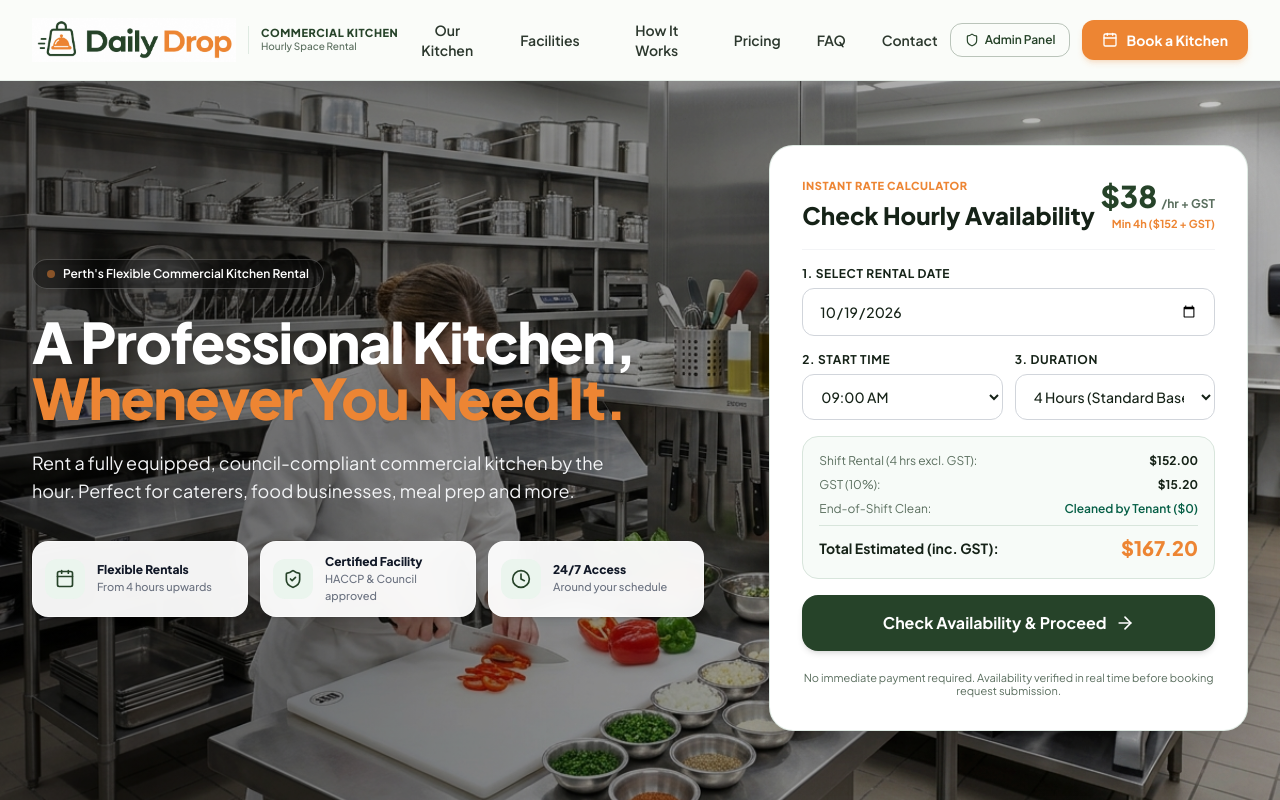
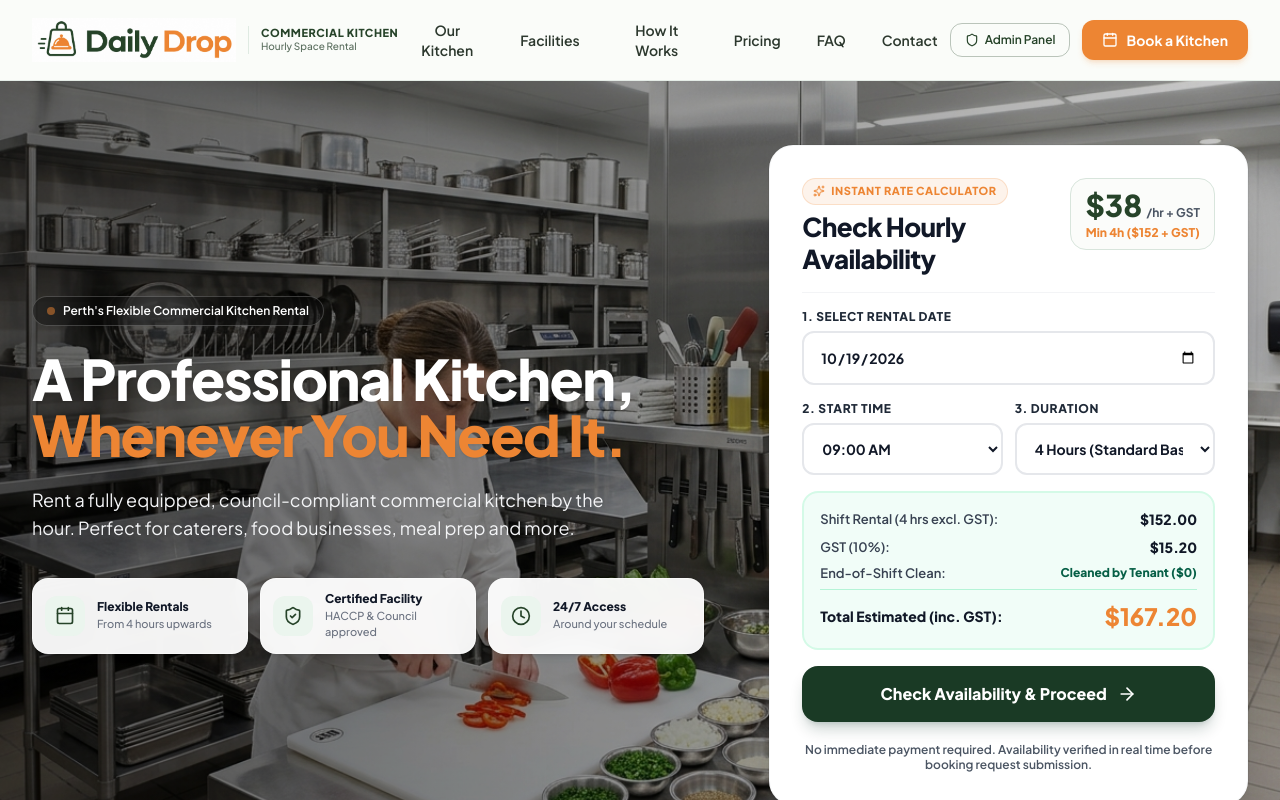
Before and after one commit to Rohit22o9/DD-Kitchen, a React (Vite) app in the folder frontend/: page / in a window 1280 px wide. Shown: the top 800 px of the page. Built offline with nearby package versions, Linux system fonts and the light colour scheme; no server answers.

Commit message:
Elevate right rate calculator card: high-contrast labels, bold pricing breakdown and attractive styling

```diff
--- a/frontend/src/components/Hero.tsx
+++ b/frontend/src/components/Hero.tsx
@@ -159,27 +159,28 @@ export const Hero: React.FC<HeroProps> = ({ config, onQuickBook, onExploreFacili
 
             </div>
 
-            {/* Right Column: Exact Card matching User's Screenshot */}
+            {/* Right Column: High-Contrast, Attractive Rate Calculator Card */}
             <div className="lg:col-span-5">
-              <div className="bg-white rounded-3xl shadow-2xl p-7 sm:p-8 border border-brand-mint-border/80">
+              <div className="bg-white rounded-3xl shadow-2xl p-7 sm:p-8 border border-gray-100/80 ring-1 ring-black/5 relative backdrop-blur-xl">
 
-                {/* Header matching Screenshot 1 */}
-                <div className="flex items-start justify-between pb-4 border-b border-gray-100">
+                {/* Header: Instant Rate Calculator + Price Badge */}
+                <div className="flex items-start justify-between pb-4 border-b border-gray-100 gap-3">
                   <div>
-                    <span className="text-[11px] font-black text-brand-orange uppercase tracking-wider block mb-1">
-                      INSTANT RATE CALCULATOR
-                    </span>
-                    <h3 className="text-2xl font-black text-brand-dark">
+                    <div className="inline-flex items-center space-x-1.5 bg-brand-orange-light text-brand-orange px-2.5 py-1 rounded-full text-[11px] font-black uppercase tracking-wider mb-1.5 border border-brand-orange/20">
+                      <Sparkles className="w-3 h-3 text-brand-orange" />
+                      <span>Instant Rate Calculator</span>
+                    </div>
+                    <h3 className="text-2xl sm:text-[26px] font-black text-gray-900 tracking-tight leading-tight">
                       Check Hourly Availability
                     </h3>
                   </div>
 
-                  <div className="text-right">
+                  <div className="text-right bg-brand-cream/80 border border-brand-mint-border px-3.5 py-2 rounded-2xl shadow-xs shrink-0">
                     <div className="flex items-baseline space-x-1 justify-end">
                       <span className="text-3xl font-black text-brand-forest">$38</span>
-                      <span className="text-xs font-bold text-brand-muted">/hr + GST</span>
+                      <span className="text-xs font-bold text-gray-600">/hr + GST</span>
                     </div>
-                    <span className="text-[11px] text-brand-orange font-bold block mt-0.5">
+                    <span className="text-xs text-brand-orange font-extrabold block mt-0.5">
                       Min 4h ($152 + GST)
                     </span>
                   </div>
@@ -189,7 +190,7 @@ export const Hero: React.FC<HeroProps> = ({ config, onQuickBook, onExploreFacili
 
                   {/* 1. SELECT RENTAL DATE */}
                   <div>
-                    <label className="block text-xs font-bold text-brand-dark uppercase tracking-wider mb-1.5">
+                    <label className="block text-xs font-black text-gray-800 uppercase tracking-wider mb-1.5">
                       1. SELECT RENTAL DATE
                     </label>
                     <div className="relative">
@@ -199,7 +200,7 @@ export const Hero: React.FC<HeroProps> = ({ config, onQuickBook, onExploreFacili
                         value={selectedDate}
                         onChange={(e) => setSelectedDate(e.target.value)}
                         required
-                        className="w-full px-4 py-3 rounded-xl border border-gray-300 bg-white text-brand-dark font-medium text-sm focus:outline-none focus:ring-2 focus:ring-brand-forest focus:border-brand-forest transition-all"
+                        className="w-full px-4 py-3.5 rounded-xl border-2 border-gray-200 bg-white text-gray-900 font-bold text-sm focus:outline-none focus:border-brand-forest focus:ring-2 focus:ring-brand-forest/20 shadow-xs transition-all"
                       />
                     </div>
                   </div>
@@ -207,13 +208,13 @@ export const Hero: React.FC<HeroProps> = ({ config, onQuickBook, onExploreFacili
                   {/* 2. START TIME & 3. DURATION */}
                   <div className="grid grid-cols-2 gap-3">
                     <div>
-                      <label className="block text-xs font-bold text-brand-dark uppercase tracking-wider mb-1.5">
+                      <label className="block text-xs font-black text-gray-800 uppercase tracking-wider mb-1.5">
                         2. START TIME
                       </label>
                       <select
                         value={selectedTime}
                         onChange={(e) => setSelectedTime(e.target.value)}
-                        className="w-full px-3.5 py-3 rounded-xl border border-gray-300 bg-white text-brand-dark font-medium text-xs sm:text-sm focus:outline-none focus:ring-2 focus:ring-brand-forest focus:border-brand-forest transition-all cursor-pointer"
+                        className="w-full px-3.5 py-3.5 rounded-xl border-2 border-gray-200 bg-white text-gray-900 font-bold text-xs sm:text-sm focus:outline-none focus:border-brand-forest focus:ring-2 focus:ring-brand-forest/20 shadow-xs transition-all cursor-pointer"
                       >
                         <option value="00:00">12:00 AM (Midnight)</option>
                         <option value="02:00">02:00 AM (Overnight)</option>
@@ -233,13 +234,13 @@ export const Hero: React.FC<HeroProps> = ({ config, onQuickBook, onExploreFacili
                     </div>
 
                     <div>
-                      <label className="block text-xs font-bold text-brand-dark uppercase tracking-wider mb-1.5">
+                      <label className="block text-xs font-black text-gray-800 uppercase tracking-wider mb-1.5">
                         3. DURATION
                       </label>
                       <select
                         value={selectedDuration}
                         onChange={(e) => setSelectedDuration(Number(e.target.value))}
-                        className="w-full px-3.5 py-3 rounded-xl border border-gray-300 bg-white text-brand-dark font-medium text-xs sm:text-sm focus:outline-none focus:ring-2 focus:ring-brand-forest focus:border-brand-forest transition-all cursor-pointer"
+                        className="w-full px-3.5 py-3.5 rounded-xl border-2 border-gray-200 bg-white text-gray-900 font-bold text-xs sm:text-sm focus:outline-none focus:border-brand-forest focus:ring-2 focus:ring-brand-forest/20 shadow-xs transition-all cursor-pointer"
                       >
                         <option value={2}>2 Hours (Test Shift — $100)</option>
                         <option value={4}>4 Hours (Standard Base — $152)</option>
@@ -252,41 +253,41 @@ export const Hero: React.FC<HeroProps> = ({ config, onQuickBook, onExploreFacili
                     </div>
                   </div>
 
-                  {/* Pricing Breakdown Box (Soft Mint Tint matching Screenshot 1) */}
-                  <div className="p-4 rounded-2xl bg-brand-mint/40 border border-brand-mint-border space-y-2 text-xs">
-                    <div className="flex justify-between text-brand-muted">
-                      <span>Shift Rental ({selectedDuration} hrs excl. GST):</span>
-                      <span className="font-bold text-brand-dark">${estimatedSubtotal.toFixed(2)}</span>
+                  {/* High-Contrast Pricing Breakdown Card */}
+                  <div className="p-4 rounded-2xl bg-emerald-50/70 border-2 border-emerald-100/90 space-y-2 text-xs shadow-xs">
+                    <div className="flex justify-between items-center text-gray-700">
+                      <span className="font-semibold text-xs sm:text-[13px]">Shift Rental ({selectedDuration} hrs excl. GST):</span>
+                      <span className="font-extrabold text-gray-900 text-sm">${estimatedSubtotal.toFixed(2)}</span>
                     </div>
 
-                    <div className="flex justify-between text-brand-muted">
-                      <span>GST (10%):</span>
-                      <span className="font-bold text-brand-dark">${estimatedGst.toFixed(2)}</span>
+                    <div className="flex justify-between items-center text-gray-700">
+                      <span className="font-semibold text-xs sm:text-[13px]">GST (10%):</span>
+                      <span className="font-extrabold text-gray-900 text-sm">${estimatedGst.toFixed(2)}</span>
                     </div>
 
-                    <div className="flex justify-between text-brand-muted">
-                      <span>End-of-Shift Clean:</span>
-                      <span className="font-semibold text-emerald-800">Cleaned by Tenant ($0)</span>
+                    <div className="flex justify-between items-center text-gray-700">
+                      <span className="font-semibold text-xs sm:text-[13px]">End-of-Shift Clean:</span>
+                      <span className="font-extrabold text-emerald-800">Cleaned by Tenant ($0)</span>
                     </div>
 
-                    <div className="pt-2 border-t border-brand-mint-border flex justify-between items-center text-sm font-bold text-brand-dark">
-                      <span className="font-bold text-brand-dark">Total Estimated (inc. GST):</span>
-                      <span className="text-xl font-black text-brand-orange">
+                    <div className="pt-2.5 border-t border-emerald-200/80 flex justify-between items-center">
+                      <span className="text-sm font-black text-gray-900">Total Estimated (inc. GST):</span>
+                      <span className="text-2xl font-black text-brand-orange">
                         ${estimatedTotal.toFixed(2)}
                       </span>
                     </div>
                   </div>
 
-                  {/* Dark Forest Green Submit Button matching Screenshot 1 */}
+                  {/* Dark Forest Green Submit Button */}
                   <button
                     type="submit"
-                    className="w-full bg-brand-forest hover:bg-brand-forest-light text-white py-4 px-6 rounded-2xl font-bold text-base shadow-md transition-all duration-200 flex items-center justify-center space-x-2 transform hover:-translate-y-0.5 active:translate-y-0 cursor-pointer"
+                    className="w-full bg-[#1A3A25] hover:bg-[#245033] text-white py-4 px-6 rounded-2xl font-black text-base shadow-lg shadow-emerald-950/20 hover:shadow-emerald-950/30 transition-all duration-200 flex items-center justify-center space-x-2.5 transform hover:-translate-y-0.5 active:translate-y-0 cursor-pointer"
                   >
                     <span>Check Availability & Proceed</span>
                     <ArrowRight className="w-5 h-5" />
                   </button>
 
-                  <p className="text-[11px] text-center text-brand-muted leading-tight pt-1">
+                  <p className="text-xs text-center text-gray-600 font-semibold leading-tight pt-1">
                     No immediate payment required. Availability verified in real time before booking request submission.
                   </p>
                 </form>
```
